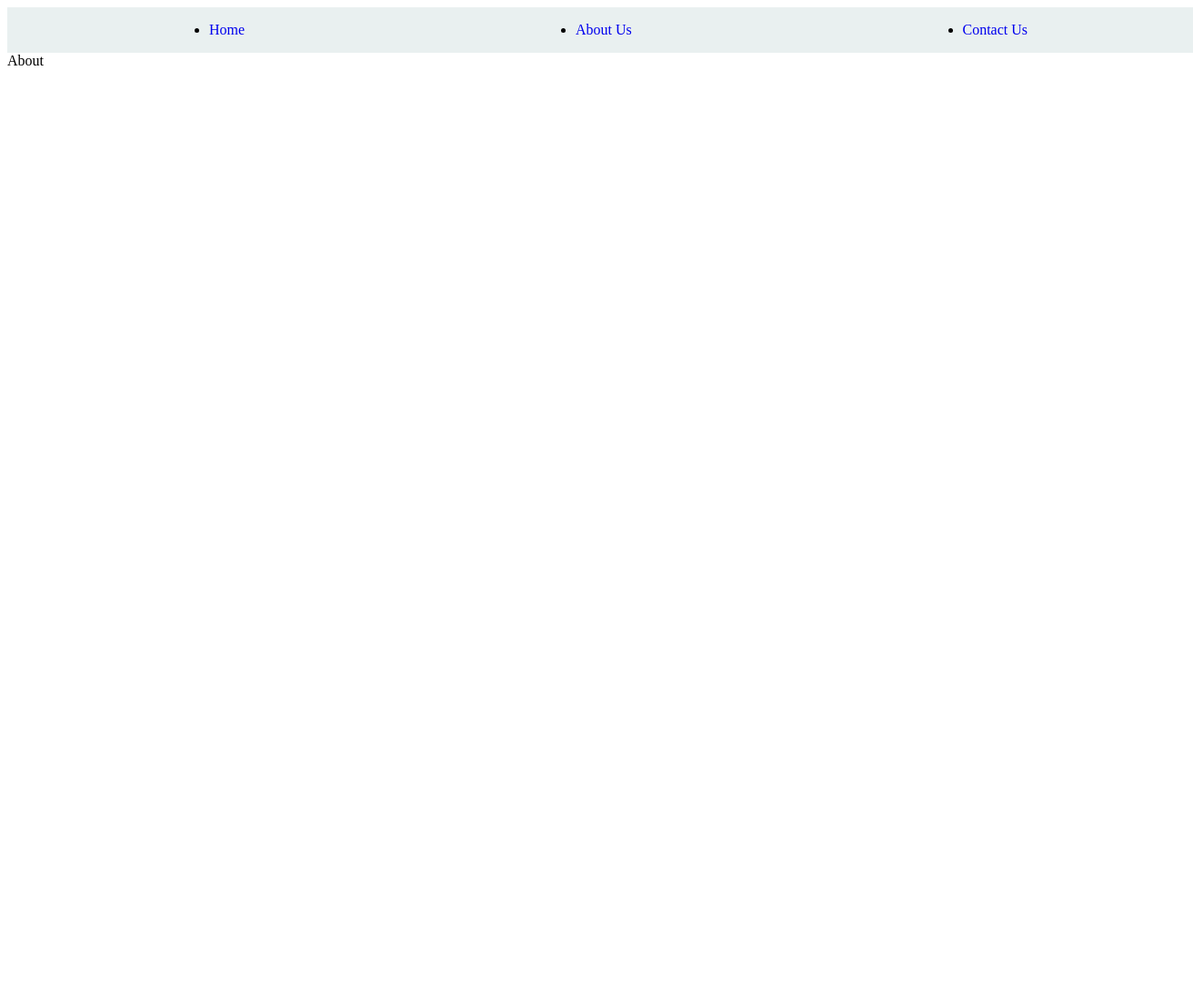
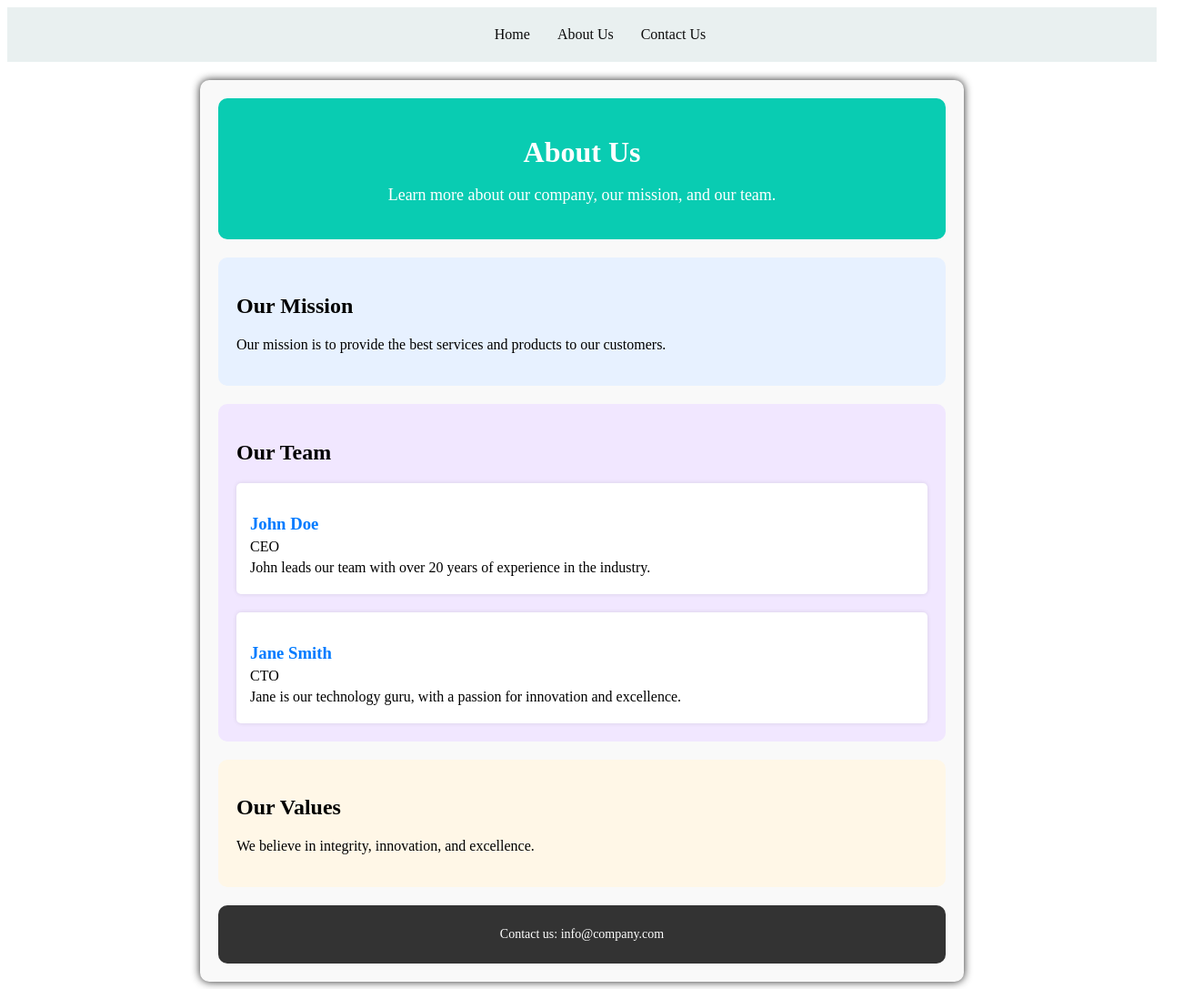
Before and after one commit to sandhyakoyiladinne/E-comm-api, a React (Vite) app: page /about in a window 1280 px wide. Shown: the whole page at 91% size, 1312 px wide, since content can reach past the window. Before the commit the page ends 800 px from the top, so only its background shows below. Built offline with nearby package versions, Linux system fonts and the light colour scheme.

Commit message:
applying styles

```diff
--- a/package.json
+++ b/package.json
@@ -11,7 +11,9 @@
   },
   "dependencies": {
     "axios": "^1.7.2",
+    "bootstrap": "^5.3.3",
     "react": "^18.3.1",
+    "react-bootstrap": "^2.10.3",
     "react-dom": "^18.3.1"
   },
   "devDependencies": {
--- a/src/components/ProductCards.jsx
+++ b/src/components/ProductCards.jsx
@@ -6,7 +6,7 @@ import "../css/ProductCards.css"
 const ProductCards = () => {
   const [products, setProducts] = useState([]);
   const [searchText, setSearchText] = useState([])
-  const [filteredProducts, setFilteredProducts] = useState([])
+  const [filteredProducts, setFilteredProducts] = useState("")
 
   useEffect(() => {
     axios
@@ -21,16 +21,22 @@ const ProductCards = () => {
       });
   }, []);
 
+  useEffect(() => {
+    if (typeof searchText === "string" && searchText.trim() === "") {
+      setFilteredProducts(products); // Show all products when searchText is empty
+    }
+  }, [searchText, products]);
   const imageSize = { width: "150px", height: "150px" };
 
   const handlesearch = () => {
-    const filteredData = products.filter((product) => (
-      product.title.toLowerCase().includes(searchText.toLowerCase())
-    ))
-    setFilteredProducts(filteredData)
-    console.log("filteredData", filteredData)
-  };
-
+    if (typeof searchText === "string") {
+      const filteredData = products.filter((product) =>
+        product.title.toLowerCase().includes(searchText.toLowerCase())
+      );
+      setFilteredProducts(filteredData)
+      console.log("filteredData", filteredData)
+    }
+  }
   return (
     <>
       <input type="text"
@@ -49,7 +55,7 @@ const ProductCards = () => {
               <div key={index} className="mainCard">
                 <img src={product.image} alt="" style={imageSize} />
                 <h2>{product.title}</h2>
-                <h4>{product?.proce}</h4>
+                <h4>{product?.price}</h4>
                 <div>
                   <span>{product?.rating.rate}</span>
                 </div>
--- /dev/null
+++ b/src/css/About.css
@@ -0,0 +1,85 @@
+
+
+.about-container {
+  max-width: 800px;
+  margin: 0 auto;
+  margin-top: 20px;
+  padding: 20px;
+  font-family: 'Arial, sans-serif';
+  background-color: #f9f9f9;
+  border-radius: 10px;
+  box-shadow: 0 0 10px #000000da;
+}
+
+.about-header {
+  text-align: center;
+  margin-bottom: 20px;
+  background-color: #09ccb2;
+  color: white;
+  padding: 20px;
+  border-radius: 10px;
+}
+
+.about-header h1 {
+  margin-bottom: 10px;
+}
+
+.about-header p {
+  font-size: 18px;
+}
+
+.mission-section {
+  background-color: #e7f1ff;
+  padding: 20px;
+  border-radius: 10px;
+  margin-bottom: 20px;
+}
+
+.team-section {
+  background-color: #f1e7ff;
+  padding: 20px;
+  border-radius: 10px;
+  margin-bottom: 20px;
+}
+
+.team-container {
+  display: flex;
+  flex-direction: column;
+  gap: 20px;
+}
+
+.team-member {
+  background-color: #fff;
+  padding: 15px;
+  border-radius: 5px;
+  box-shadow: 0 0 5px rgba(0, 0, 0, 0.1);
+}
+
+.team-member h3 {
+  margin-bottom: 5px;
+  color: #007bff;
+}
+
+.team-member p {
+  margin: 5px 0;
+}
+
+.values-section {
+  background-color: #fff7e7;
+  padding: 20px;
+  border-radius: 10px;
+  margin-bottom: 20px;
+}
+
+.about-footer {
+  text-align: center;
+  margin-top: 20px;
+  background-color: #333;
+  color: white;
+  padding: 10px;
+  border-radius: 10px;
+}
+
+.about-footer p {
+  font-size: 14px;
+}
--- /dev/null
+++ b/src/css/ContactUs.css
@@ -0,0 +1,55 @@
+
+.contact-container {
+    max-width: 400px;
+    margin: 0 auto;
+    margin-top: 50px;
+    padding: 20px;
+    font-family: 'Arial, sans-serif';
+    background-color: #f9f9f9;
+    border-radius: 10px;
+    box-shadow: 0 0 10px rgba(0, 0, 0, 0.89);
+  }
+
+  .contact-container h1 {
+    text-align: center;
+    margin-bottom: 20px;
+  }
+
+  .form-group {
+    margin-bottom: 15px;
+  }
+
+  .form-group label {
+    display: block;
+    margin-bottom: 5px;
+    font-weight: bold;
+  }
+
+  .form-group input,
+  .form-group textarea {
+    width: 90%;
+    padding: 10px;
+    border: 1px solid #ccc;
+    border-radius: 5px;
+  }
+
+  .form-group textarea {
+    /* height: 100px; */
+    resize: vertical;
+  }
+
+  button[type="submit"] {
+    display: block;
+    width: 95%;
+    padding: 10px;
+    background-color: #007bff;
+    color: #fff;
+    border: none;
+    border-radius: 5px;
+    font-size: 16px;
+    cursor: pointer;
+  }
+
+  button[type="submit"]:hover {
+    background-color: #0056b3;
+  }
--- a/src/css/Navbar.css
+++ b/src/css/Navbar.css
@@ -1,4 +1,4 @@
-.Navbarlinks ul{
+/* .Navbarlinks ul{
     bottom: 1px solid black;
     height: 50px;
     width: 100%;
@@ -7,4 +7,30 @@
     justify-content: space-around;
     align-items: center;
     margin: 0;
-}
+} */
+
+nav {
+    background-color: rgb(233, 240, 240);
+    padding: 5px;
+  }
+
+  nav ul {
+    list-style-type: none;
+    display: flex;
+    justify-content: center;
+  }
+
+  nav ul li {
+    margin: 0 15px;
+  }
+
+  nav ul li a {
+    color: rgb(12, 12, 12);
+    text-decoration: none;
+    font-size: 1rem;
+    transition: color 0.3s;
+  }
+
+  nav ul li a:hover {
+    color: #2f80db;
+  }
--- a/src/pages/About.jsx
+++ b/src/pages/About.jsx
@@ -1,8 +1,45 @@
+import '../css/About.css';
 
+const About = () => {
+  return (
+    <div className="about-container">
+      <header className="about-header">
+        <h1>About Us</h1>
+        <p>Learn more about our company, our mission, and our team.</p>
+      </header>
 
- const About = () => {
-  return (
-    <div>About</div>
-  )
-}
+      <section className="about-section mission-section">
+        <h2>Our Mission</h2>
+        <p>Our mission is to provide the best services and products to our customers.</p>
+      </section>
+
+      <section className="about-section team-section">
+        <h2>Our Team</h2>
+        <div className="team-container">
+          <div className="team-member">
+            <h3>John Doe</h3>
+            <p>CEO</p>
+            <p>John leads our team with over 20 years of experience in the industry.</p>
+          </div>
+          <div className="team-member">
+            <h3>Jane Smith</h3>
+            <p>CTO</p>
+            <p>Jane is our technology guru, with a passion for innovation and excellence.</p>
+          </div>
+          {/* Add more team members as needed */}
+        </div>
+      </section>
+
+      <section className="about-section values-section">
+        <h2>Our Values</h2>
+        <p>We believe in integrity, innovation, and excellence.</p>
+      </section>
+
+      <footer className="about-footer">
+        <p>Contact us: info@company.com</p>
+      </footer>
+    </div>
+  );
+};
+
 export default About;
--- a/src/pages/ContactUs.jsx
+++ b/src/pages/ContactUs.jsx
@@ -1,9 +1,75 @@
+import { useState } from 'react';
+import '../css/ContactUs.css';
+
+const ContactUs = () => {
+  const [formData, setFormData] = useState({
+    name: '',
+    email: '',
+    message: ''
+  });
+
+  const handleChange = (e) => {
+    const { name, value } = e.target;
+    setFormData({
+      ...formData,
+      [name]: value
+    });
+  };
+
+  const handleSubmit = (e) => {
+    e.preventDefault();
+    console.log('Form submitted', formData);
+  };
+
+  return (
+    <div className="contact-container">
+      <h1>Contact Us</h1>
+      <form onSubmit={handleSubmit}>
+        <div className="form-group">
+          <label htmlFor="name">Name</label>
+          <input
+            type="text"
+            id="name"
+            name="name"
+            value={formData.name}
+            onChange={handleChange}
+            required
+          />
+        </div>
+        <div className="form-group">
+          <label htmlFor="email">Email</label>
+          <input
+            type="email"
+            id="email"
+            name="email"
+            value={formData.email}
+            onChange={handleChange}
+            required
+          />
+        </div>
+        <div className="form-group">
+          <label htmlFor="message">Message</label>
+          <textarea
+            id="message"
+            name="message"
+            value={formData.message}
+            onChange={handleChange}
+            required
+          />
+        </div>
+        <button type="submit">Submit</button>
+      </form>
+    </div>
+  );
+};
+
+export default ContactUs;
 
 
-const ContactUs = () => {
-  return (
-    <div>ContactUs</div>
-  )
-}
+// const ContactUs = () => {
+//   return (
+//     <div>ContactUs</div>
+//   )
+// }
 
-export default ContactUs
+// export default ContactUs
```
Also changed, not shown: 1 other file (tests, documents, lock files or other folders).
